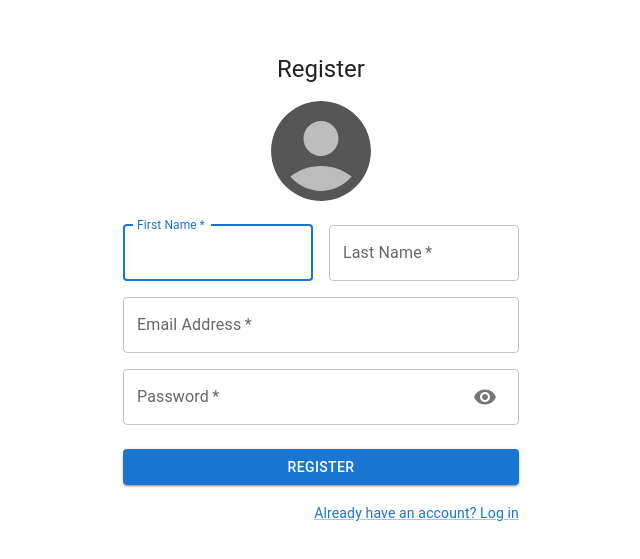
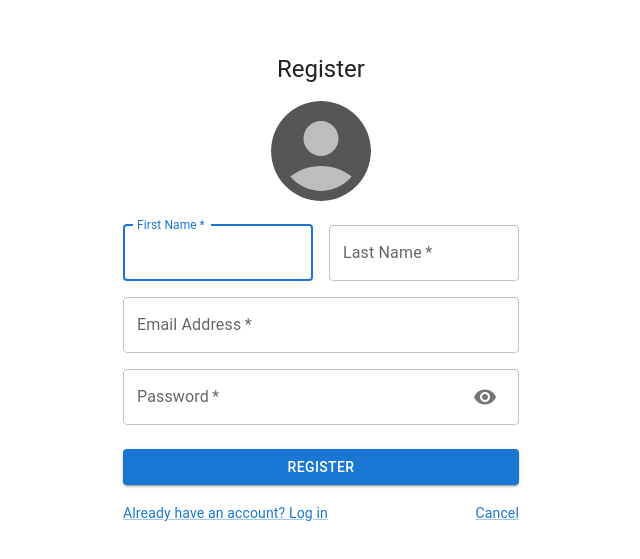
Before and after one commit to hazzery/Petitions365-FrontEnd, a React (Vite) app: page /register in a window 1280 px wide. Shown: the part 143-702 px from the top of the page, without its empty margins (319-959 px from the left). Built offline with nearby package versions, Linux system fonts and the light colour scheme.

Commit message:
added cancel buttons to register and login

```diff
--- a/src/components/Login.tsx
+++ b/src/components/Login.tsx
@@ -46,14 +46,12 @@ export default function Login() {
         <ThemeProvider theme={defaultTheme}>
             <Container component="main" maxWidth="xs">
                 <CssBaseline/>
-                <Box
-                    sx={{
-                        marginTop: 8,
-                        display: 'flex',
-                        flexDirection: 'column',
-                        alignItems: 'center',
-                    }}
-                >
+                <Box sx={{
+                    marginTop: 8,
+                    display: 'flex',
+                    flexDirection: 'column',
+                    alignItems: 'center',
+                }}>
                     <Avatar sx={{m: 1, bgcolor: 'secondary.main'}}>
                         <LockOutlinedIcon/>
                     </Avatar>
@@ -92,10 +90,15 @@ export default function Login() {
                         >
                             Log In
                         </Button>
-                        <Grid container>
+                        <Grid container justifyContent="space-between">
                             <Grid item>
-                                <Link href="/Register" variant="body2">
+                                <Link onClick={() => navigate("/register")} variant="body2">
                                     {"Don't have an account? Register"}
+                                </Link>
+                            </Grid>
+                            <Grid item>
+                                <Link onClick={() => navigate("/")} variant="body2">
+                                    Cancel
                                 </Link>
                             </Grid>
                         </Grid>
--- a/src/components/Register.tsx
+++ b/src/components/Register.tsx
@@ -1,4 +1,5 @@
 import * as React from 'react';
+import {ChangeEvent} from 'react';
 import AccountCircleIcon from '@mui/icons-material/AccountCircle';
 import VisibilityOff from '@mui/icons-material/VisibilityOff';
 import Visibility from '@mui/icons-material/Visibility';
@@ -16,7 +17,6 @@ import {createTheme, ThemeProvider} from '@mui/material/styles';
 import {InputAdornment} from "@mui/material";
 import {useNavigate} from "react-router-dom";
 import {AxiosResponse} from "axios";
-import {ChangeEvent} from "react";
 
 import {UserLogin} from "../model/responseBodies.ts";
 import {login, register, uploadUserImage} from "../model/api.ts";
@@ -186,10 +186,15 @@ export default function Register() {
                         >
                             Register
                         </Button>
-                        <Grid container justifyContent="flex-end">
+                        <Grid container justifyContent="space-between">
                             <Grid item>
-                                <Link href="/Login" variant="body2">
+                                <Link onClick={() => navigate("/login")} variant="body2">
                                     Already have an account? Log in
+                                </Link>
+                            </Grid>
+                            <Grid item>
+                                <Link onClick={() => navigate("/")} variant="body2">
+                                    Cancel
                                 </Link>
                             </Grid>
                         </Grid>
```
